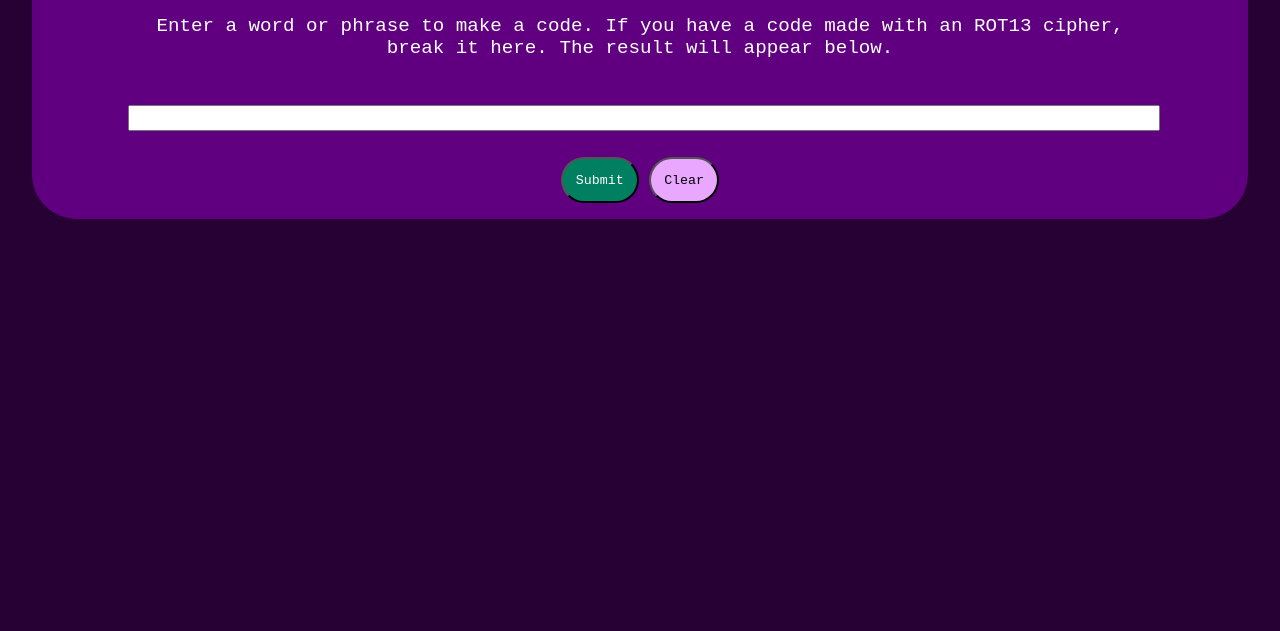
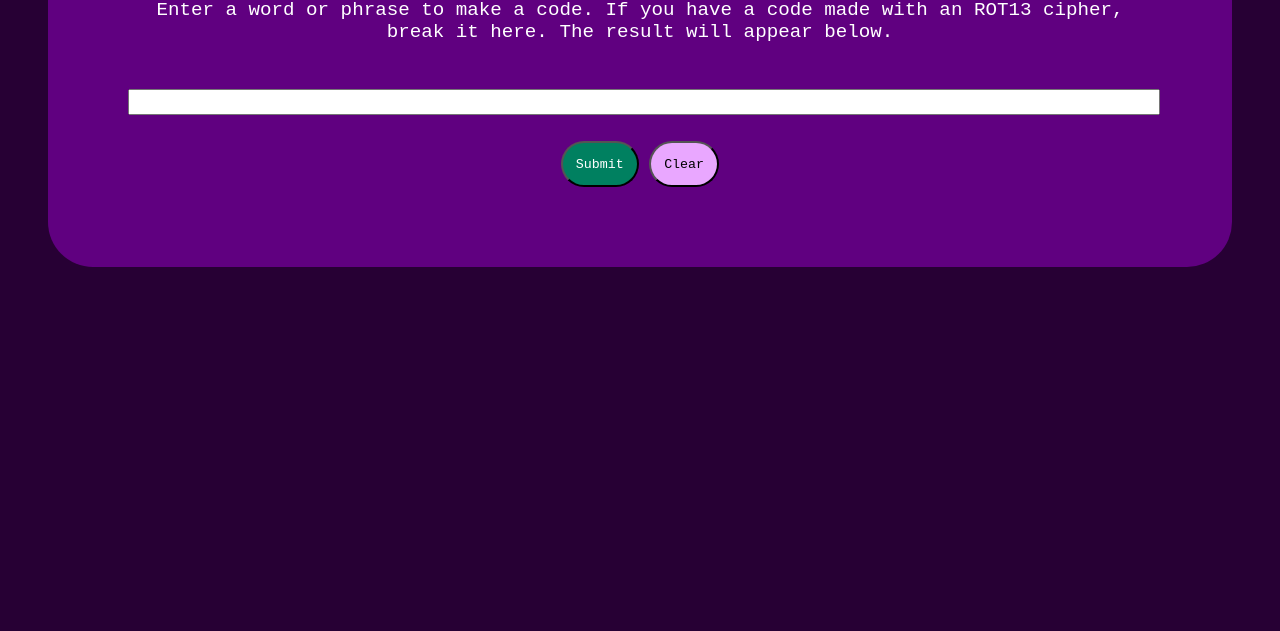
Before and after one commit to CodeCheryl/caesars-cipher, a plain HTML site: page index.html in a window 1280 px wide. Shown: the part 169-800 px from the top of the page. Drawn offline with Linux system fonts and the light colour scheme.

Commit message:
Minor Improvements

```diff
--- a/ccstylesheet.css
+++ b/ccstylesheet.css
@@ -4,7 +4,7 @@
   }
 
   div {
-    padding: 6em 6em 1em 6em;
+    padding: 5em;
     background-color: #600080;
     color: #fff;
     width: 80vw;
@@ -51,6 +51,7 @@
   @media (max-width: 700px) {
     div {
       width: 50vw;
+      padding: 3em;
     }
 
   }
--- a/index.html
+++ b/index.html
@@ -8,7 +8,7 @@
 <body>
 <div><h1>Make a code! Break a code!</h1>
     <p>Enter a word or phrase to make a code. If you have a code made with an ROT13 cipher, break it here. The result will appear below.</p>
-    <input type="text" id="str">
+    <input type="text" id="str" onfocus="this.value=''">
       <button type="submit" id="submitBtn" onclick="rot13()">Submit</button>
       <button type="submit" onclick="reset()" id="clear">Clear</button>
       </div>
```
